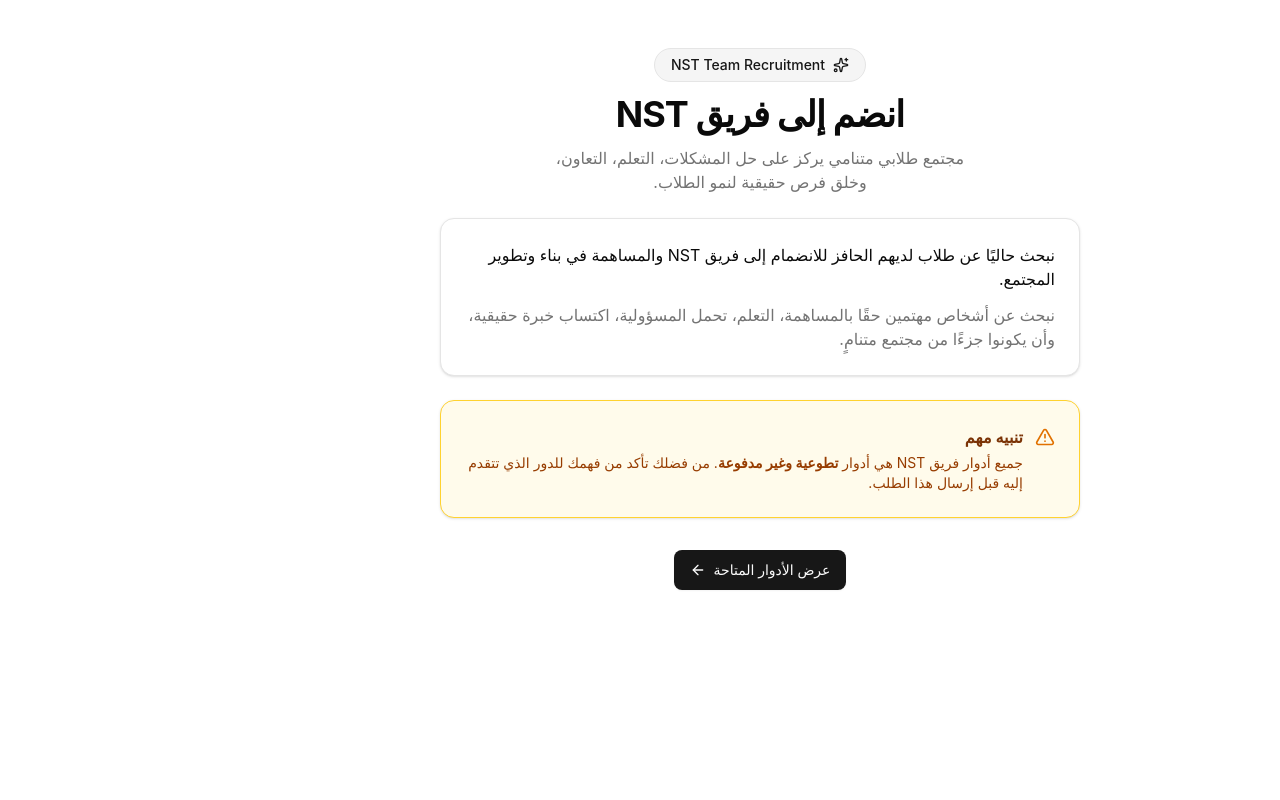
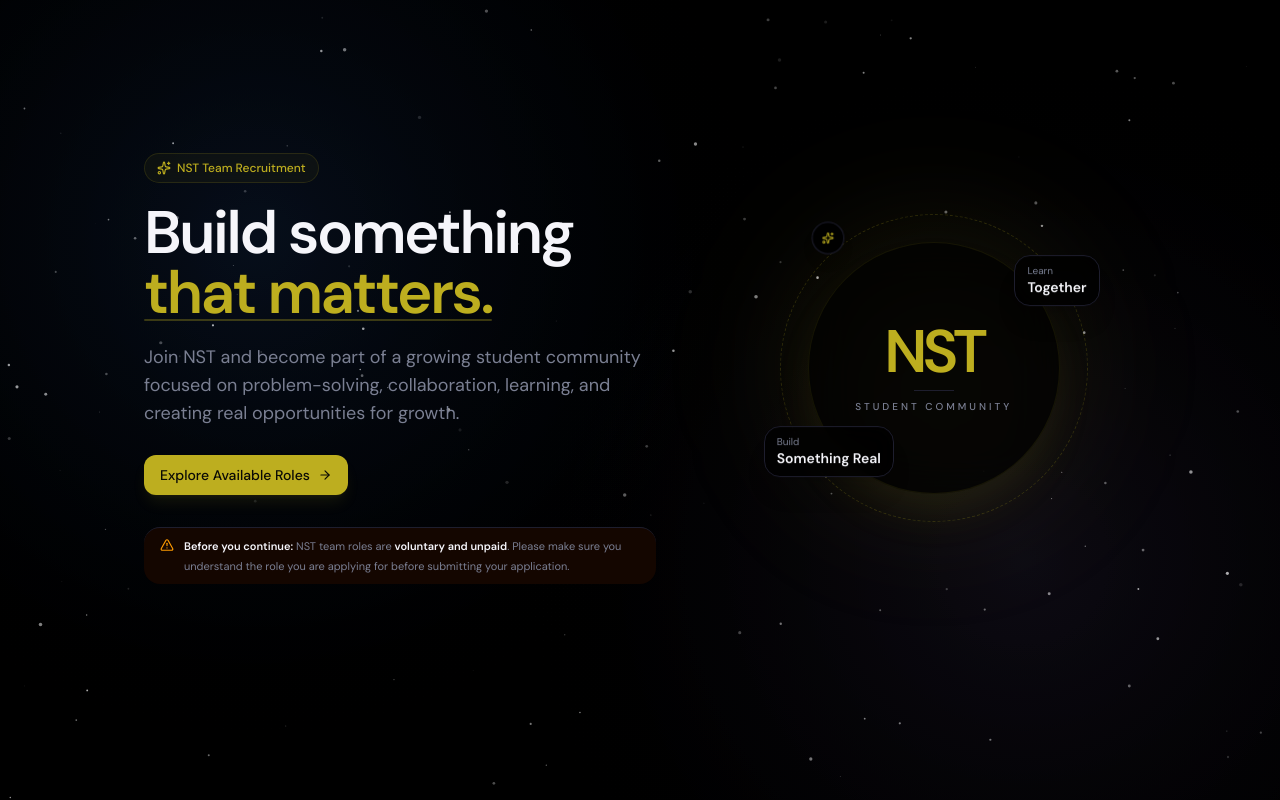
Before and after one commit to Ahmed-Youssef-404/NST_Jop_Application, a React (Vite) app: page / in a window 1280 px wide. Built offline with nearby package versions, Linux system fonts and the light colour scheme.

Commit message:
handle the form (initial)

```diff
--- a/index.html
+++ b/index.html
@@ -1,10 +1,10 @@
 <!doctype html>
-<html lang="ar" dir="rtl">
+<html lang="en" dir="ltr">
   <head>
     <meta charset="UTF-8" />
     <link rel="icon" type="image/svg+xml" href="/favicon.svg" />
     <meta name="viewport" content="width=device-width, initial-scale=1.0" />
-    <title>انضم إلى فريق NST</title>
+    <title>Join the NST Team</title>
   </head>
   <body>
     <div id="root"></div>
--- a/src/App.tsx
+++ b/src/App.tsx
@@ -5,13 +5,15 @@
 import { TerminatedPage } from "@/pages/terminated-page"
 import { SubmittedPage } from "@/pages/submitted-page"
 import { useFormStore } from "@/store/form-store"
+import StarsBackground from "@/components/StarsBackground"
 
 function App() {
   const { phase, setPhase, selectedRole, setRole } = useFormStore()
 
   return (
-    <div className="min-h-screen bg-background" dir="rtl">
+    <div className="min-h-screen bg-background" dir="ltr">
       <AnimatePresence mode="wait">
+        <StarsBackground/>
         {phase === "intro" && (
           <IntroPage
             key="intro"
--- /dev/null
+++ b/src/components/StarsBackground.tsx
@@ -0,0 +1,137 @@
+import React, { useEffect, useRef } from 'react';
+
+interface Star {
+  x: number;
+  y: number;
+  size: number;
+  speed: number;
+  opacity: number;
+  opacityDelta: number;
+}
+
+const StarsBackground = () => {
+  const canvasRef = useRef<HTMLCanvasElement>(null);
+  const animFrameRef = useRef<number>(0);
+  const starsRef = useRef<Star[]>([]);
+
+  useEffect(() => {
+    const canvas = canvasRef.current;
+    if (!canvas) return;
+    const ctx = canvas.getContext('2d');
+    if (!ctx) return;
+
+    const prefersReduced = window.matchMedia('(prefers-reduced-motion: reduce)').matches;
+    const isSmall = window.innerWidth < 768;
+    const COUNT = isSmall ? 80 : 140;
+
+    const resize = () => {
+      canvas.width = window.innerWidth;
+      canvas.height = window.innerHeight;
+    };
+    resize();
+
+    // Initialize stars
+    starsRef.current = Array.from({ length: COUNT }, () => ({
+      x: Math.random() * canvas.width,
+      y: Math.random() * canvas.height,
+      size: Math.random() * 1.4 + 0.4,
+      speed: Math.random() * 0.25 + 0.05,      // slow upward drift
+      opacity: Math.random() * 0.4 + 0.1,
+      opacityDelta: (Math.random() * 0.004 + 0.001) * (Math.random() < 0.5 ? 1 : -1),
+    }));
+
+    const drawNebula = () => {
+      // Nebula glow — drawn once per frame but cheap (just 2 radial gradients)
+      const g1 = ctx.createRadialGradient(
+        canvas.width * 0.2, canvas.height * 0.3, 0,
+        canvas.width * 0.2, canvas.height * 0.3, canvas.width * 0.4,
+      );
+      g1.addColorStop(0, 'rgba(59,130,246,0.07)');
+      g1.addColorStop(1, 'transparent');
+
+      const g2 = ctx.createRadialGradient(
+        canvas.width * 0.8, canvas.height * 0.7, 0,
+        canvas.width * 0.8, canvas.height * 0.7, canvas.width * 0.4,
+      );
+      g2.addColorStop(0, 'rgba(167,139,250,0.05)');
+      g2.addColorStop(1, 'transparent');
+
+      ctx.fillStyle = g1;
+      ctx.fillRect(0, 0, canvas.width, canvas.height);
+      ctx.fillStyle = g2;
+      ctx.fillRect(0, 0, canvas.width, canvas.height);
+    };
+
+    const draw = () => {
+      ctx.clearRect(0, 0, canvas.width, canvas.height);
+      drawNebula();
+
+      const stars = starsRef.current;
+
+      for (let i = 0; i < stars.length; i++) {
+        const s = stars[i];
+
+        // Twinkle
+        s.opacity += s.opacityDelta;
+        if (s.opacity > 0.7 || s.opacity < 0.05) s.opacityDelta *= -1;
+
+        // Drift upward
+        if (!prefersReduced) {
+          s.y -= s.speed;
+          if (s.y < -2) {
+            s.y = canvas.height + 2;
+            s.x = Math.random() * canvas.width;
+          }
+        }
+
+        // Draw star (single arc call per star — very fast)
+        ctx.beginPath();
+        ctx.arc(s.x, s.y, s.size, 0, Math.PI * 2);
+        ctx.fillStyle = `rgba(255,255,255,${s.opacity.toFixed(2)})`;
+        ctx.fill();
+      }
+
+      animFrameRef.current = requestAnimationFrame(draw);
+    };
+
+    draw();
+
+    const onResize = () => {
+      resize();
+      // Redistribute stars on resize
+      starsRef.current.forEach(s => {
+        s.x = Math.random() * canvas.width;
+        s.y = Math.random() * canvas.height;
+      });
+    };
+    window.addEventListener('resize', onResize);
+
+    return () => {
+      cancelAnimationFrame(animFrameRef.current);
+      window.removeEventListener('resize', onResize);
+    };
+  }, []);
+
+  return (
+    <>
+      <canvas
+        ref={canvasRef}
+        className="fixed inset-0 z-0 pointer-events-none"
+        aria-hidden="true"
+      />
+      {/* Nebula static layer — CSS only, zero JS cost */}
+      <div
+        className="fixed inset-0 z-0 pointer-events-none opacity-30"
+        style={{
+          background: `
+            radial-gradient(circle at 20% 30%, rgba(59,130,246,0.15) 0%, transparent 40%),
+            radial-gradient(circle at 80% 70%, rgba(167,139,250,0.1) 0%, transparent 40%)
+          `,
+        }}
+        aria-hidden="true"
+      />
+    </>
+  );
+};
+
+export default React.memo(StarsBackground);
--- a/src/components/form/form-progress.tsx
+++ b/src/components/form/form-progress.tsx
@@ -17,7 +17,7 @@
     <div className="flex flex-col gap-2">
       <div className="flex items-center justify-between text-sm text-muted-foreground">
         <span>
-          خطوة {currentStep + 1} من {totalSteps}
+          Step {currentStep + 1} of {totalSteps}
         </span>
         <span className="font-medium text-foreground">{stepTitle}</span>
       </div>
--- a/src/index.css
+++ b/src/index.css
@@ -1,75 +1,60 @@
+@import url('https://fonts.googleapis.com/css2?family=Syne:wght@400;500;600;700;800&family=DM+Sans:ital,opsz,wght@0,9..40,300;0,9..40,400;0,9..40,500;0,9..40,600;1,9..40,300&display=swap');
 @import "tailwindcss";
 @import "tw-animate-css";
 
 @custom-variant dark (&:is(.dark *));
 
 :root {
-  --radius: 0.625rem;
-  --background: oklch(1 0 0);
-  --foreground: oklch(0.145 0 0);
-  --card: oklch(1 0 0);
-  --card-foreground: oklch(0.145 0 0);
-  --popover: oklch(1 0 0);
-  --popover-foreground: oklch(0.145 0 0);
-  --primary: oklch(0.205 0 0);
-  --primary-foreground: oklch(0.985 0 0);
-  --secondary: oklch(0.97 0 0);
-  --secondary-foreground: oklch(0.205 0 0);
-  --muted: oklch(0.97 0 0);
-  --muted-foreground: oklch(0.556 0 0);
-  --accent: oklch(0.97 0 0);
-  --accent-foreground: oklch(0.205 0 0);
-  --destructive: oklch(0.577 0.245 27.325);
-  --border: oklch(0.922 0 0);
-  --input: oklch(0.922 0 0);
-  --ring: oklch(0.708 0 0);
-  --chart-1: oklch(0.646 0.222 41.116);
-  --chart-2: oklch(0.6 0.118 184.704);
-  --chart-3: oklch(0.398 0.07 227.392);
-  --chart-4: oklch(0.828 0.189 84.429);
-  --chart-5: oklch(0.769 0.188 70.08);
-  --sidebar: oklch(0.985 0 0);
-  --sidebar-foreground: oklch(0.145 0 0);
-  --sidebar-primary: oklch(0.205 0 0);
-  --sidebar-primary-foreground: oklch(0.985 0 0);
-  --sidebar-accent: oklch(0.97 0 0);
-  --sidebar-accent-foreground: oklch(0.205 0 0);
-  --sidebar-border: oklch(0.922 0 0);
-  --sidebar-ring: oklch(0.708 0 0);
-}
+  --radius: 0.75rem;
 
-.dark {
-  --background: oklch(0.145 0 0);
-  --foreground: oklch(0.985 0 0);
-  --card: oklch(0.205 0 0);
-  --card-foreground: oklch(0.985 0 0);
-  --popover: oklch(0.205 0 0);
-  --popover-foreground: oklch(0.985 0 0);
-  --primary: oklch(0.922 0 0);
-  --primary-foreground: oklch(0.205 0 0);
-  --secondary: oklch(0.269 0 0);
-  --secondary-foreground: oklch(0.985 0 0);
-  --muted: oklch(0.269 0 0);
-  --muted-foreground: oklch(0.708 0 0);
-  --accent: oklch(0.269 0 0);
-  --accent-foreground: oklch(0.985 0 0);
-  --destructive: oklch(0.704 0.191 22.216);
-  --border: oklch(1 0 0 / 10%);
-  --input: oklch(1 0 0 / 15%);
-  --ring: oklch(0.556 0 0);
-  --chart-1: oklch(0.488 0.243 264.376);
-  --chart-2: oklch(0.696 0.17 162.48);
-  --chart-3: oklch(0.769 0.188 70.08);
-  --chart-4: oklch(0.627 0.265 303.9);
-  --chart-5: oklch(0.645 0.246 16.439);
-  --sidebar: oklch(0.205 0 0);
-  --sidebar-foreground: oklch(0.985 0 0);
-  --sidebar-primary: oklch(0.488 0.243 264.376);
-  --sidebar-primary-foreground: oklch(0.985 0 0);
-  --sidebar-accent: oklch(0.269 0 0);
-  --sidebar-accent-foreground: oklch(0.985 0 0);
-  --sidebar-border: oklch(1 0 0 / 10%);
-  --sidebar-ring: oklch(0.556 0 0);
+  /* Backgrounds */
+  --background: #000000;
+  --surface: #0a0a0f;
+  --surface-2: #111118;
+  --surface-3: #181822;
+
+  /* Brand */
+  --primary: #bdae1f;
+  --primary-light: #d4c43a;
+  --secondary: #e09d32;
+  --accent: #c73d23;
+  --accent-light: #d95438;
+  --accent-dark: #9e301c;
+
+  /* Text */
+  --foreground: #f5f5fa;
+  --muted-color: #7a7f92;
+
+  /* Core tokens (mapped for shadcn components) */
+  --card: var(--surface-2);
+  --card-foreground: var(--foreground);
+  --popover: var(--surface-2);
+  --popover-foreground: var(--foreground);
+  --primary-foreground: #0a0a05;
+  --secondary-foreground: #1a1204;
+  --muted: var(--surface-2);
+  --muted-foreground: var(--muted-color);
+  --accent-foreground: #fff5f2;
+  --destructive: #e03232;
+  --border: #1e1e2e;
+  --border-focus: rgba(189, 174, 31, 0.5);
+  --input: var(--surface);
+  --ring: rgba(189, 174, 31, 0.35);
+
+  --chart-1: var(--primary);
+  --chart-2: var(--secondary);
+  --chart-3: var(--accent);
+  --chart-4: var(--primary-light);
+  --chart-5: var(--accent-light);
+
+  --sidebar: var(--surface);
+  --sidebar-foreground: var(--foreground);
+  --sidebar-primary: var(--primary);
+  --sidebar-primary-foreground: var(--primary-foreground);
+  --sidebar-accent: var(--surface-2);
+  --sidebar-accent-foreground: var(--foreground);
+  --sidebar-border: var(--border);
+  --sidebar-ring: var(--ring);
 }
 
 @theme inline {
@@ -116,5 +101,30 @@
   }
   body {
     @apply bg-background text-foreground;
+    font-family: 'DM Sans', system-ui, sans-serif;
+  }
+  h1, h2, h3, h4, h5, h6 {
+    /* font-family: 'Syne', system-ui, sans-serif; */
+    letter-spacing: -0.02em;
   }
 }
+
+/* ====================================
+   Scrollbar
+   ==================================== */
+::-webkit-scrollbar { width: 6px; }
+::-webkit-scrollbar-track { background: var(--surface); }
+::-webkit-scrollbar-thumb { background: var(--border); border-radius: 3px; }
+::-webkit-scrollbar-thumb:hover { background: var(--muted-color); }
+
+::selection {
+  background: rgba(189, 174, 31, 0.35);
+  color: var(--foreground);
+}
+
+[data-sonner-toast] {
+  background: var(--accent-dark) !important;
+  color: #ffffff !important;
+  font-weight: 600 !important;
+  border: 1px solid #360000 !important;
+}
--- a/src/lib/api-client.ts
+++ b/src/lib/api-client.ts
@@ -25,7 +25,7 @@
       return {
         success: false,
         errorMessage:
-          data?.error ?? "حدث خطأ أثناء إرسال الطلب. من فضلك حاول مرة أخرى.",
+          data?.error ?? "Something went wrong while submitting. Please try again.",
       }
     }
 
@@ -34,7 +34,7 @@
     return {
       success: false,
       errorMessage:
-        "تعذر الاتصال بالخادم. تأكد من اتصالك بالإنترنت وحاول مرة أخرى.",
+        "Couldn't reach the server. Check your internet connection and try again.",
     }
   }
 }
--- a/src/pages/intro-page.tsx
+++ b/src/pages/intro-page.tsx
@@ -1,7 +1,6 @@
 import { motion } from "framer-motion"
-import { ArrowLeft, Sparkles, TriangleAlert } from "lucide-react"
+import { Sparkles, TriangleAlert, ArrowRight } from "lucide-react"
 import { Button } from "@/components/ui/button"
-import { Card, CardContent } from "@/components/ui/card"
 
 interface IntroPageProps {
   onContinue: () => void
@@ -9,60 +8,199 @@
 
 export function IntroPage({ onContinue }: IntroPageProps) {
   return (
+    <div className="relative min-h-[calc(100vh-4rem)] overflow-hidden">
+      {/* Background */}
+      <div className="pointer-events-none absolute inset-0 -z-10">
+        <div className="absolute left-1/2 top-[-12rem] h-[35rem] w-[35rem] -translate-x-1/2 rounded-full bg-primary/10 blur-3xl" />
+
+        <div className="absolute right-[-10rem] top-1/3 h-[20rem] w-[20rem] rounded-full bg-primary/5 blur-3xl" />
+
+        <div
+          className="absolute inset-0 opacity-[0.035]"
+          style={{
+            backgroundImage:
+              "linear-gradient(to right, currentColor 1px, transparent 1px), linear-gradient(to bottom, currentColor 1px, transparent 1px)",
+            backgroundSize: "48px 48px",
+          }}
+        />
+      </div>
+
+      <div className="mx-auto flex min-h-[calc(100vh-4rem)] max-w-5xl items-center px-4 py-12">
+        <div className="grid w-full items-center gap-10 lg:grid-cols-[1.15fr_0.85fr]">
+          {/* Hero */}
           <motion.div
-      initial={{ opacity: 0, y: 16 }}
+            initial={{ opacity: 0, y: 20 }}
             animate={{ opacity: 1, y: 0 }}
-      transition={{ duration: 0.4 }}
-      className="mx-auto flex max-w-2xl flex-col gap-6 px-4 py-12"
+            transition={{ duration: 0.5, ease: "easeOut" }}
+            className="relative"
           >
-      <div className="flex flex-col items-center gap-3 text-center">
-        <div className="flex items-center gap-2 rounded-full border bg-accent px-4 py-1.5 text-sm font-medium text-accent-foreground">
-          <Sparkles className="size-4" />
+            {/* Badge */}
+            <motion.div
+              initial={{ opacity: 0, y: 8 }}
+              animate={{ opacity: 1, y: 0 }}
+              transition={{ delay: 0.1, duration: 0.4 }}
+              className="mb-5 inline-flex items-center gap-1.5 rounded-full border border-primary/15 bg-primary/5 px-3 py-1.5 text-xs font-medium text-primary backdrop-blur-sm"
+            >
+              <Sparkles className="size-3.5" />
               NST Team Recruitment
-        </div>
-        <h1 className="text-3xl font-bold tracking-tight sm:text-4xl">
-          انضم إلى فريق NST
+            </motion.div>
+
+            {/* Heading */}
+            <div className="max-w-2xl">
+              <h1 className="text-balance text-4xl font-bold tracking-[-0.04em] sm:text-5xl lg:text-6xl">
+                Build something
+                <br />
+
+                <span className="relative inline-block text-primary">
+                  that matters.
+                  <motion.span
+                    initial={{ width: 0 }}
+                    animate={{ width: "100%" }}
+                    transition={{
+                      delay: 0.8,
+                      duration: 0.8,
+                      ease: "easeOut",
+                    }}
+                    className="absolute bottom-0.5 left-0 h-[2px] rounded-full bg-primary/30"
+                  />
+                </span>
               </h1>
-        <p className="max-w-md text-muted-foreground">
-          مجتمع طلابي متنامي يركز على حل المشكلات، التعلم، التعاون، وخلق فرص
-          حقيقية لنمو الطلاب.
+
+              <p className="mt-5 max-w-lg text-base leading-7 text-muted-foreground sm:text-lg">
+                Join NST and become part of a growing student community
+                focused on problem-solving, collaboration, learning, and
+                creating real opportunities for growth.
               </p>
             </div>
 
-      <Card>
-        <CardContent className="flex flex-col gap-3 text-right">
-          <p className="text-foreground">
-            نبحث حاليًا عن طلاب لديهم الحافز للانضمام إلى فريق NST والمساهمة
-            في بناء وتطوير المجتمع.
+            {/* CTA */}
+            <div className="mt-7 flex flex-col gap-3 sm:flex-row sm:items-center">
+              <Button
+                size="lg"
+                onClick={onContinue}
+                className="group h-10 gap-2 rounded-lg px-5 text-sm shadow-lg shadow-primary/10"
+              >
+                Explore Available Roles
+
+                <ArrowRight className="size-3.5 transition-transform duration-300 group-hover:translate-x-1" />
+              </Button>
+
+              {/* <div className="flex items-center gap-1.5 text-xs text-muted-foreground">
+                <ArrowDown className="size-3.5" />
+                Find where you fit
+              </div> */}
+            </div>
+
+            {/* Notice */}
+            <motion.div
+              initial={{ opacity: 0 }}
+              animate={{ opacity: 1 }}
+              transition={{ delay: 0.7, duration: 0.4 }}
+              className="bg-[#140600] rounded-xl mt-8 flex justify-center max-w-lg items-start gap-2.5 border-t px-4 py-2"
+            >
+              <TriangleAlert className="mt-0.5 size-3.5 shrink-0 text-amber-500" />
+
+              <p className="text-[11px] leading-5 text-muted-foreground">
+                <span className="font-semibold text-foreground">
+                  Before you continue:
+                </span>{" "}
+                NST team roles are{" "}
+                <span className="font-semibold text-foreground">
+                  voluntary and unpaid
+                </span>
+                . Please make sure you understand the role you are applying
+                for before submitting your application.
               </p>
-          <p className="text-muted-foreground">
-            نبحث عن أشخاص مهتمين حقًا بالمساهمة، التعلم، تحمل المسؤولية،
-            اكتساب خبرة حقيقية، وأن يكونوا جزءًا من مجتمع متنامٍ.
-          </p>
-        </CardContent>
-      </Card>
+            </motion.div>
+          </motion.div>
 
-      <Card className="border-amber-300 bg-amber-50 dark:border-amber-900 dark:bg-amber-950/40">
-        <CardContent className="flex items-start gap-3 text-right">
-          <TriangleAlert className="mt-0.5 size-5 shrink-0 text-amber-600 dark:text-amber-500" />
-          <div className="flex flex-col gap-1">
-            <p className="font-semibold text-amber-900 dark:text-amber-400">
-              تنبيه مهم
-            </p>
-            <p className="text-sm text-amber-800 dark:text-amber-300">
-              جميع أدوار فريق NST هي أدوار{" "}
-              <span className="font-semibold">تطوعية وغير مدفوعة</span>.
-              من فضلك تأكد من فهمك للدور الذي تتقدم إليه قبل إرسال هذا
-              الطلب.
+          {/* Visual */}
+          <motion.div
+            initial={{ opacity: 0, scale: 0.92 }}
+            animate={{ opacity: 1, scale: 1 }}
+            transition={{
+              delay: 0.2,
+              duration: 0.6,
+              ease: "easeOut",
+            }}
+            className="relative hidden lg:flex"
+          >
+            <div className="relative mx-auto aspect-square w-full max-w-[340px]">
+              {/* Outer glow */}
+              <div className="absolute inset-6 rounded-full bg-primary/10 blur-3xl" />
+
+              {/* Rotating ring */}
+              <motion.div
+                animate={{ rotate: 360 }}
+                transition={{
+                  duration: 35,
+                  repeat: Infinity,
+                  ease: "linear",
+                }}
+                className="absolute inset-4 rounded-full border border-dashed border-primary/20"
+              />
+
+              {/* Main circle */}
+              <div className="absolute inset-11 flex items-center justify-center rounded-full border border-primary/10 bg-background/70 shadow-2xl shadow-primary/10 backdrop-blur-xl">
+                <div className="text-center">
+                  <div className="mb-2 text-6xl font-black tracking-[-0.08em] text-primary">
+                    NST
+                  </div>
+
+                  <div className="mx-auto h-px w-10 bg-border" />
+
+                  <p className="mt-2 text-[10px] font-medium uppercase tracking-[0.3em] text-muted-foreground">
+                    Student Community
                   </p>
                 </div>
-        </CardContent>
-      </Card>
+              </div>
 
-      <Button size="lg" onClick={onContinue} className="mt-2 self-center">
-        عرض الأدوار المتاحة
-        <ArrowLeft className="size-4" />
-      </Button>
+              {/* Floating elements */}
+              <motion.div
+                animate={{ y: [0, -8, 0] }}
+                transition={{
+                  duration: 4,
+                  repeat: Infinity,
+                  ease: "easeInOut",
+                }}
+                className="absolute right-1 top-16 rounded-xl border bg-background/80 px-3 py-2 text-xs shadow-xl backdrop-blur-md"
+              >
+                <div className="text-[10px] text-muted-foreground">
+                  Learn
+                </div>
+                <div className="text-sm font-semibold">Together</div>
               </motion.div>
+
+              <motion.div
+                animate={{ y: [0, 8, 0] }}
+                transition={{
+                  duration: 4.5,
+                  repeat: Infinity,
+                  ease: "easeInOut",
+                }}
+                className="absolute bottom-16 left-0 rounded-xl border bg-background/80 px-3 py-2 text-xs shadow-xl backdrop-blur-md"
+              >
+                <div className="text-[10px] text-muted-foreground">
+                  Build
+                </div>
+                <div className="text-sm font-semibold">Something Real</div>
+              </motion.div>
+
+              <motion.div
+                animate={{ scale: [1, 1.08, 1] }}
+                transition={{
+                  duration: 3,
+                  repeat: Infinity,
+                  ease: "easeInOut",
+                }}
+                className="absolute left-12 top-6 flex size-8 items-center justify-center rounded-full border bg-background shadow-lg"
+              >
+                <Sparkles className="size-3 text-primary" />
+              </motion.div>
+            </div>
+          </motion.div>
+        </div>
+      </div>
+    </div>
   )
 }
```
Also changed, not shown: src/lib/build-steps.ts (+4 -4 lines), src/lib/validation.ts (+6 -5 lines), src/pages/application-form-page.tsx (+6 -6 lines), src/pages/roles-overview-page.tsx (+8 -8 lines). Lines whose indentation alone changed are shown as unchanged.
